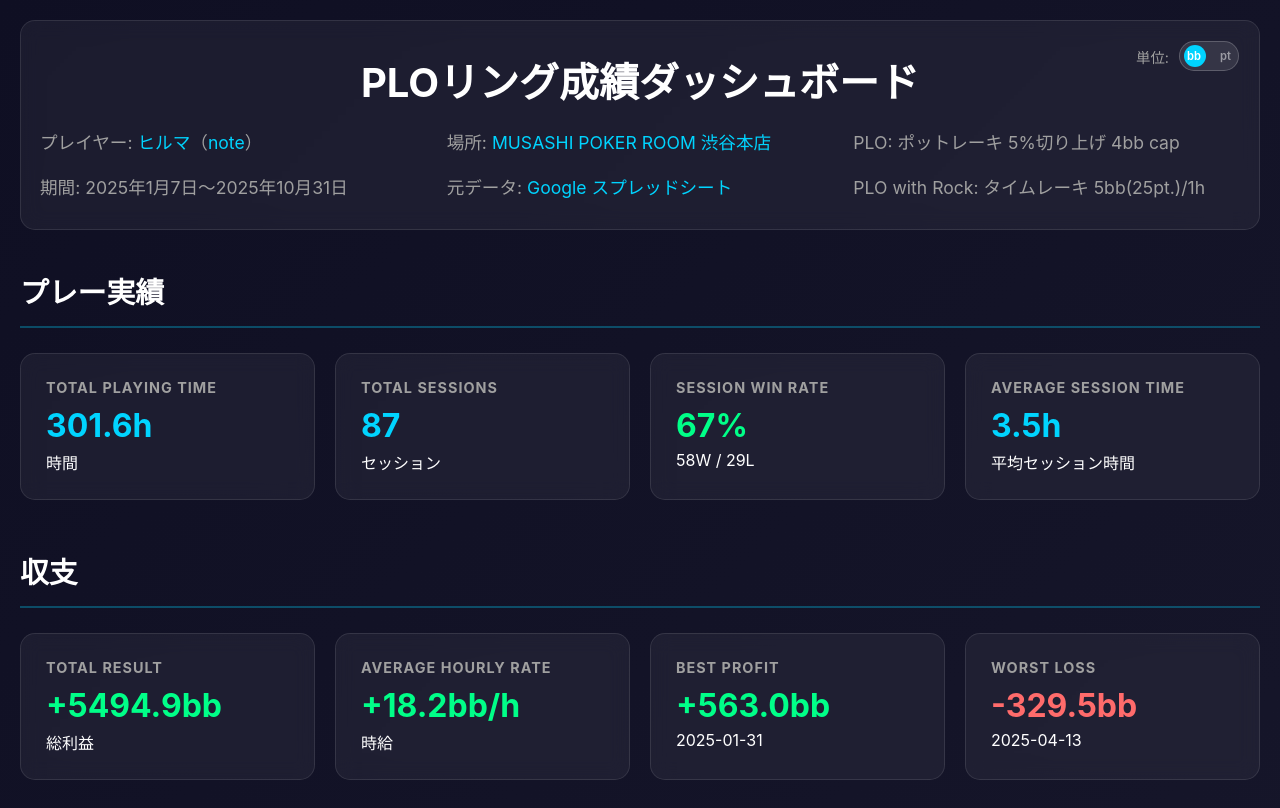
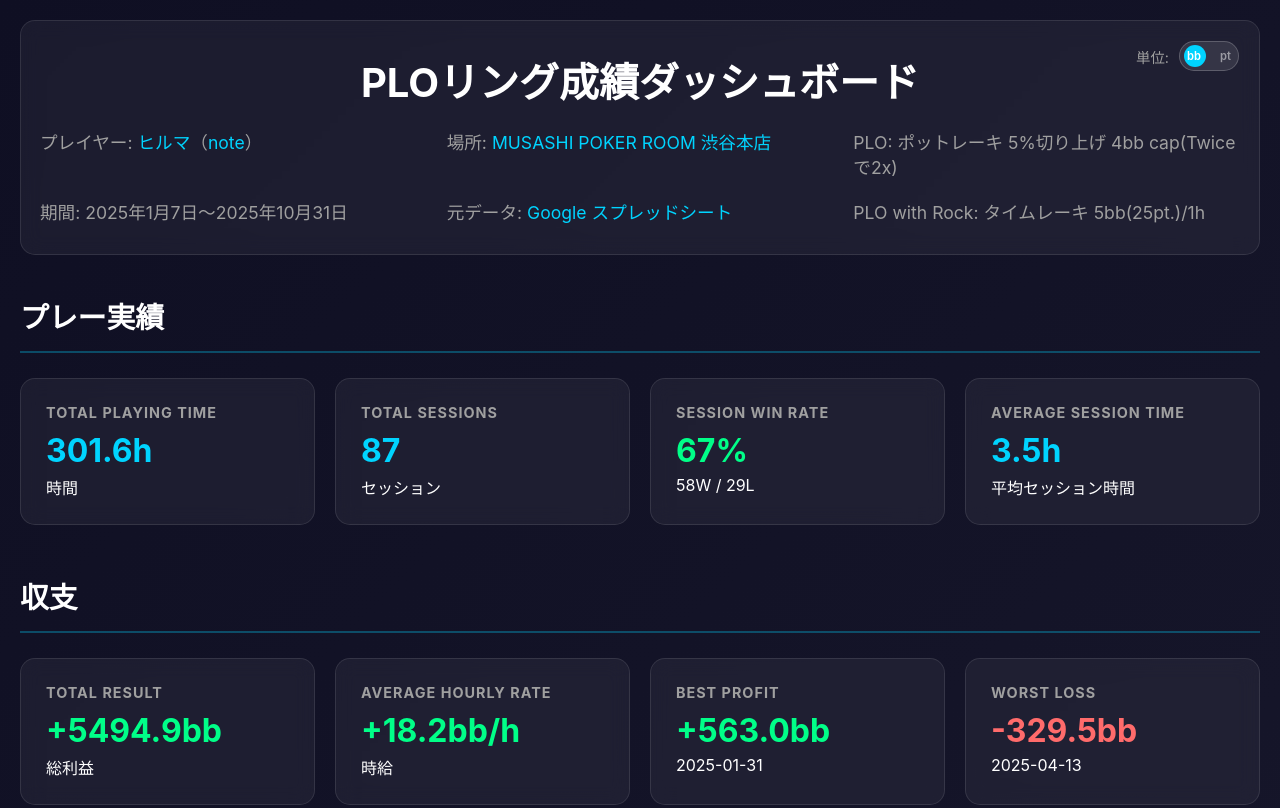
Before and after one commit to daytimeee812/plo_ring_dashboard, a plain HTML site: page index.html in a window 1280 px wide. Shown: the top 808 px of the page. Drawn offline with Linux system fonts and the light colour scheme.

Commit message:
Update index.html

```diff
--- a/index.html
+++ b/index.html
@@ -594,7 +594,7 @@
                     <p>場所: <a href="https://x.com/634pokerroom" target="_blank" style="color: #00d4ff; text-decoration: none;">MUSASHI POKER ROOM 渋谷本店</a></p>
                 </div>
                 <div class="header-info-item">
-                    <p>PLO: ポットレーキ 5%切り上げ 4bb cap</p>
+                    <p>PLO: ポットレーキ 5%切り上げ 4bb cap(Twiceで2x)</p>
                 </div>
                 <div class="header-info-item">
                     <p>期間: <span id="dateRange">データ読み込み中...</span></p>
```
